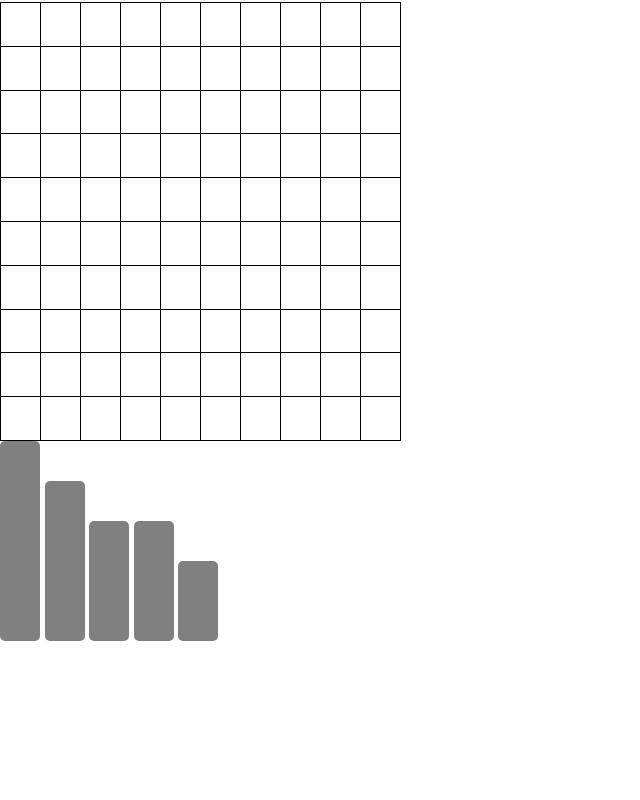
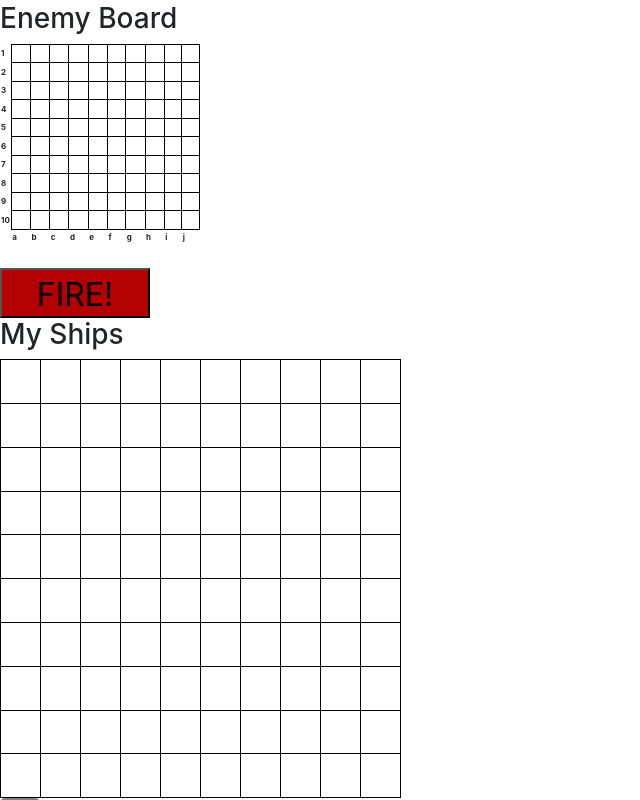
Before and after one commit to jspencersharpe/Battleship, a website: page index.html in a window 1280 px wide. Shown: the part 54-854 px from the top of the page, without its empty margins (0-640 px from the left). Before the commit the page ends 800 px from the top, so only its background shows below. Drawn offline with nearby package versions, Linux system fonts and the light colour scheme.

Commit message:
added enemy board and fire button

```diff
--- a/index.html
+++ b/index.html
@@ -19,7 +19,161 @@
   </head>
   <body>
     <h1>BattleShip</h1>
+     <table class="Game-Board" id="my-guesses">
+      <tbody>
+      <h3>Enemy Board</h3>
+      <tr>
+        <th>1</th>
+        <td></td>
+        <td></td>
+        <td></td>
+        <td></td>
+        <td></td>
+        <td></td>
+        <td></td>
+        <td></td>
+        <td></td>
+        <td></td>
+      </tr>
+       <tr>
+         <th>2</th>
+        <td></td>
+        <td></td>
+        <td></td>
+        <td></td>
+        <td></td>
+        <td></td>
+        <td></td>
+        <td></td>
+        <td></td>
+        <td></td>
+      </tr>
+      <tr>
+        <th>3</th>
+        <td></td>
+        <td></td>
+        <td></td>
+        <td></td>
+        <td></td>
+        <td></td>
+        <td></td>
+        <td></td>
+        <td></td>
+        <td></td>
+      </tr>
+      <tr>
+        <th>4</th>
+        <td></td>
+        <td></td>
+        <td></td>
+        <td></td>
+        <td></td>
+        <td></td>
+        <td></td>
+        <td></td>
+        <td></td>
+        <td></td>
+      </tr>
+      <tr>
+        <th>5</th>
+        <td></td>
+        <td></td>
+        <td></td>
+        <td></td>
+        <td></td>
+        <td></td>
+        <td></td>
+        <td></td>
+        <td></td>
+        <td></td>
+      </tr>
+      <tr>
+        <th>6</th>
+        <td></td>
+        <td></td>
+        <td></td>
+        <td></td>
+        <td></td>
+        <td></td>
+        <td></td>
+        <td></td>
+        <td></td>
+        <td></td>
+      </tr>
+      <tr>
+        <th>7</th>
+        <td></td>
+        <td></td>
+        <td></td>
+        <td></td>
+        <td></td>
+        <td></td>
+        <td></td>
+        <td></td>
+        <td></td>
+        <td></td>
+      </tr>
+      <tr>
+        <th>8</th>
+        <td></td>
+        <td></td>
+        <td></td>
+        <td></td>
+        <td></td>
+        <td></td>
+        <td></td>
+        <td></td>
+        <td></td>
+        <td></td>
+      </tr>
+      <tr>
+        <th>9</th>
+        <td></td>
+        <td></td>
+        <td></td>
+        <td></td>
+        <td></td>
+        <td></td>
+        <td></td>
+        <td></td>
+        <td></td>
+        <td></td>
+      </tr>
+      <tr>
+        <th>10</th>
+        <td></td>
+        <td></td>
+        <td></td>
+        <td></td>
+        <td></td>
+        <td></td>
+        <td></td>
+        <td></td>
+        <td></td>
+        <td></td>
+      </tr>
+      </tbody>
+      <tfoot>
+        <tr>
+          <th></th>
+          <th>a</th>
+          <th>b</th>
+          <th>c</th>
+          <th>d</th>
+          <th>e</th>
+          <th>f</th>
+          <th>g</th>
+          <th>h</th>
+          <th>i</th>
+          <th>j</th>
+        </tr>
+        </tfoot>
+    </table>
+    <br>
+    <button value="fire" name="fire "type="button" id="fire">FIRE!</button>
     <table class="Game-Board" id="my-ships">
+      <tbody>
+      <h3>My Ships</h3>
       <tr>
         <td></td>
         <td></td>
@@ -140,12 +294,14 @@
         <td></td>
         <td></td>
       </tr>
+      </tbody>
     </table>
     <div class="ship" class="aircraft-carrier" id="aircraft-carrier"></div>
     <div class="ship" id="battleship"></div>
     <div class="ship" id="submarine"></div>
     <div class="ship" id="destroyer"></div>
     <div class="ship" id="patrol-boat"></div>
+
     <!-- jQuery (necessary for Bootstrap's JavaScript plugins) -->
     <script src="https://ajax.googleapis.com/ajax/libs/jquery/1.11.1/jquery.min.js"></script>
     <script src="https://ajax.googleapis.com/ajax/libs/jquery/2.1.1/jquery.min.js"></script>
--- a/main.css
+++ b/main.css
@@ -1,7 +1,25 @@
-table#my-ships.Game-Board {
+table#my-ships {
   height: 439px;
   max-width: 439px;
   border-spacing: 0;
+}
+
+table#my-guesses {
+  height: 200px;
+  width: 200px;
+  border-spacing: 0;
+}
+
+th {
+  font-size: 50%;
+}
+
+button#fire {
+  width: 150px;
+  height: 50px;
+  color: black;
+  font-size: 2em;
+  background-color: rgb(179, 0, 0);
 }
 
 td {
--- a/main.js
+++ b/main.js
@@ -1,6 +1,6 @@
 $(function() {
     $( ".ship" ).draggable({grid: [ 43, 43 ]});
-    $( ".ship" ).draggable({ containment: ".Game-Board", scroll: false });
+    $( ".ship" ).draggable({ containment: "#my-ships", scroll: false });
     $( ".ship" ).draggable({snap: "td tr", revert: "valid"});
     $( ".ship" ).droppable({accept: ".ship", tolerance: "touch"});
 });
@@ -11,9 +11,9 @@ $ship.toggleClass('flip');
 event.preventDefault()
 });
 
-/*
-$('#aircraft-carrier').on('click', function(e) {
-    $( '.aircraft-carrier' ).toggleClass( "carrier-flip" );
-    //e.preventDefault()
-});
-*/
+//$('.targets').click(function() {
+  //td highlights yellow
+//});
+//$('#fire').click(function(){
+  //td turns red and sends message to firebase
+//});
```
